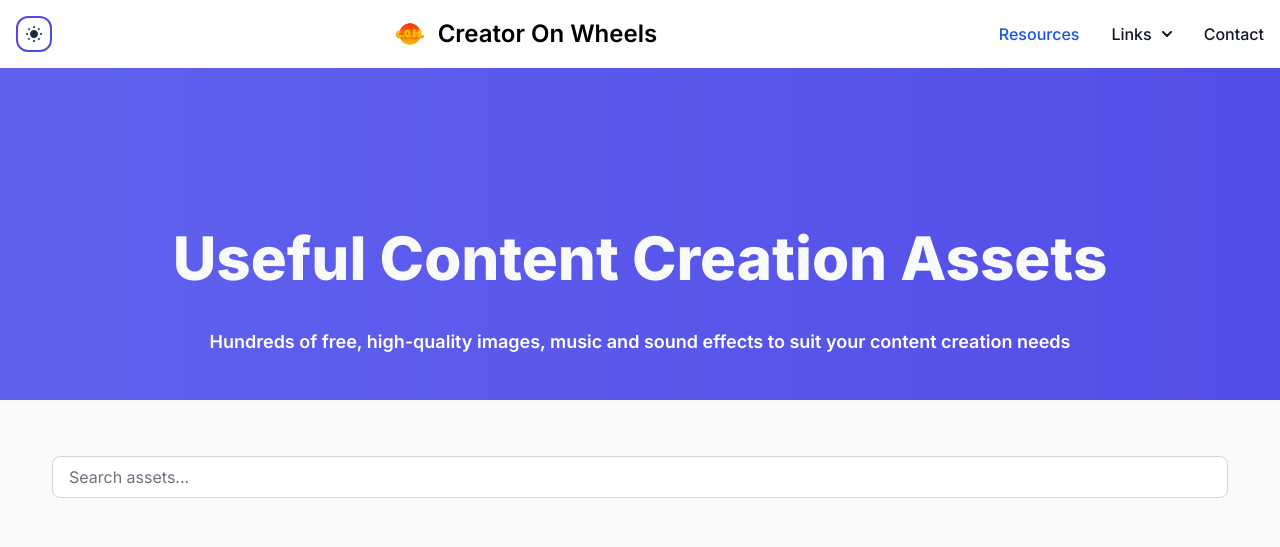
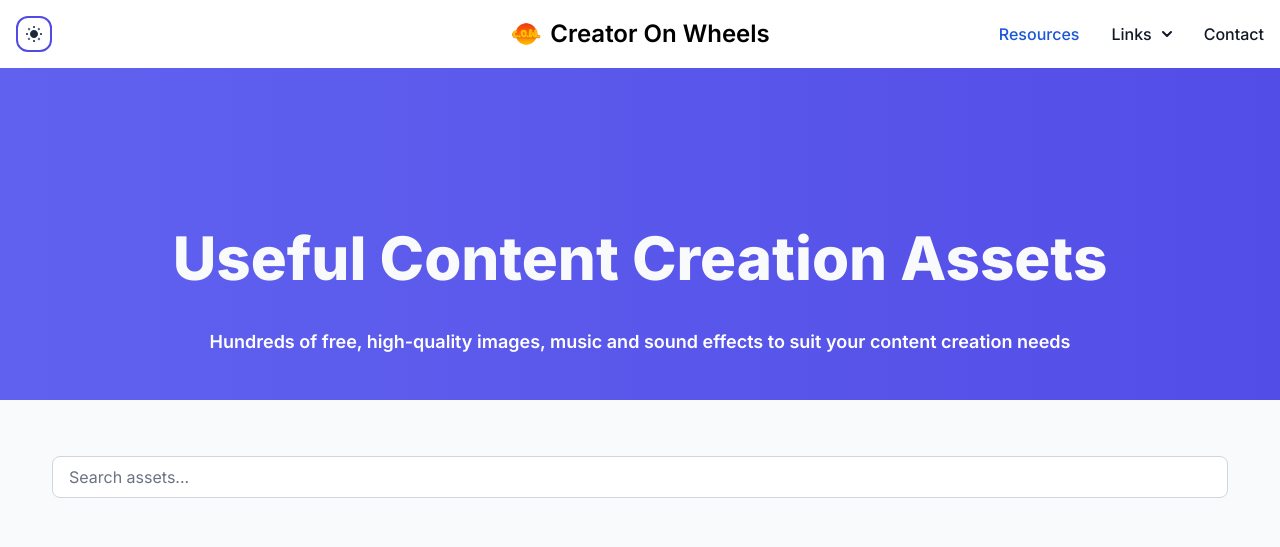
Before and after one commit to Yxmura/CreatorOnWheels, a website: page build/assets.html in a window 1280 px wide. Shown: the top 547 px of the page. Drawn offline with nearby package versions, Linux system fonts and the light colour scheme.

Commit message:
header compatibilty fixes

```diff
--- a/build/assets.html
+++ b/build/assets.html
@@ -29,9 +29,9 @@
                     <span class="sr-only">Switch to light/dark mode</span>
                 </label>
             </div>
-            <a href="./index.html" class="flex items-center space-x-3 rtl:space-x-reverse">
-                <img src="./assets/COW.png" class="h-8" alt="COW Logo"/>
-                <span class="self-center text-2xl font-semibold whitespace-nowrap dark:text-white">Creator On Wheels</span>
+            <a href="./index.html" class="absolute left-1/2 transform -translate-x-1/2 flex items-center space-x-2">
+                <img src="./assets/COW.png" class="h-8" alt="COW Logo" />
+                <span class="hidden md:block text-2xl font-semibold whitespace-nowrap dark:text-white">Creator On Wheels</span>
             </a>
             <button data-collapse-toggle="navbar-dropdown" type="button" class="inline-flex items-center p-2 w-10 h-10 justify-center text-sm text-gray-500 rounded-lg md:hidden hover:bg-gray-100 focus:outline-none focus:ring-2 focus:ring-gray-200 dark:text-gray-400 dark:hover:bg-gray-700 dark:focus:ring-gray-600" aria-controls="navbar-dropdown" aria-expanded="false">
                 <span class="sr-only">Open main menu</span>
```
Also changed, not shown: build/discords.html (+4 -4 lines), build/videos.html (+2 -2 lines).
